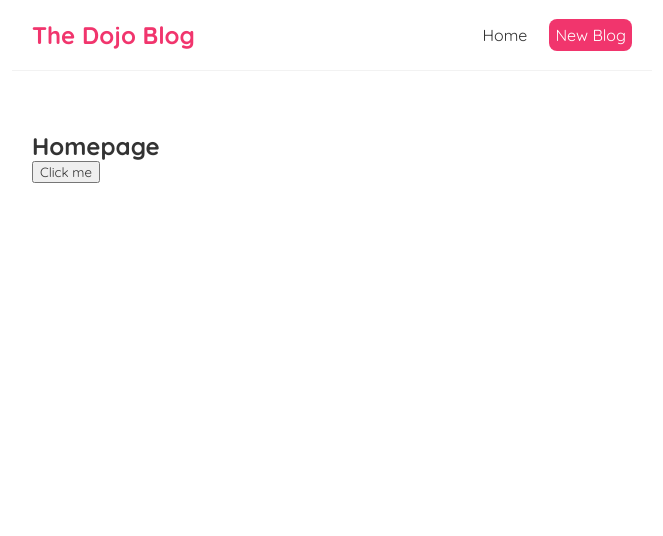
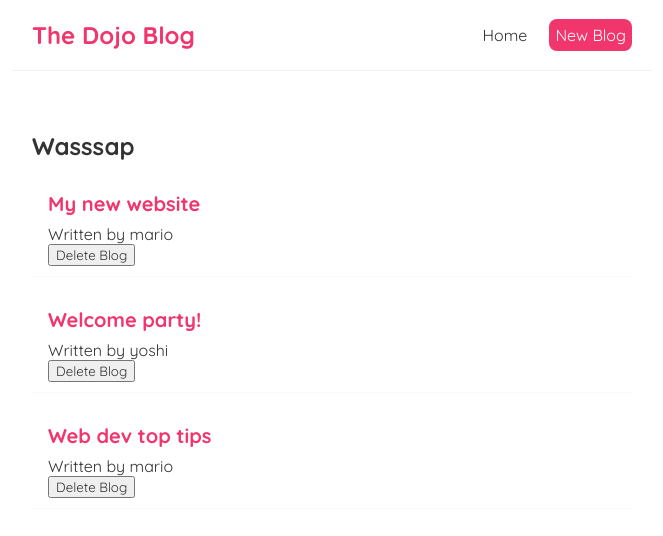
Before and after one commit to mahier8/blog-dojo, a React (Create React App) app: page / in a window 1280 px wide. Shown: the top 536 px of the page, without its empty margins (308-971 px from the left). Built offline with nearby package versions, Linux system fonts and the light colour scheme.

Commit message:
added in delete functionality and rendered lists through props

```diff
--- /dev/null
+++ b/src/BlogList.js
@@ -0,0 +1,25 @@
+const BlogList = ({blogs, title, handleDelete}) => {
+
+// const BlogList = ({blogs, title}) => {
+    // const blogs = props.blogs;
+    // const title = props.title;
+
+    // a better way to do the above is at line 1
+
+
+
+    return (
+        <div className="blog-list">
+            <h2>{title}</h2>
+            {blogs.map((blog) => (
+            <div className="blog-preview" key={blog.id}>
+                <h2>{blog.title}</h2>
+                <p>Written by {blog.author}</p>
+                <button onClick={() => handleDelete(blog.id)}>Delete Blog</button>
+            </div>
+            ))}
+        </div>
+     );
+}
+
+export default BlogList;
--- a/src/Home.js
+++ b/src/Home.js
@@ -1,14 +1,43 @@
+import { useState } from "react";
+import BlogList from "./BlogList";
+
 const Home = () => {
+  const [blogs, setBlogs] = useState([
+    { title: 'My new website', body: 'lorem ipsum...', author: 'mario', id: 1 },
+    { title: 'Welcome party!', body: 'lorem ipsum...', author: 'yoshi', id: 2 },
+    { title: 'Web dev top tips', body: 'lorem ipsum...', author: 'mario', id: 3 }
+  ])
 
-  const handleClick = () => {
-    console.log('hello, ninjas');
+  // let name = 'mario';
+  // const [name, setName] = useState('mario');
+  // const [age, setAge] = useState(25);
+
+
+  // const handleClick = (e) => {
+  //   setName('luigi');
+  //   setAge(35);
+  // }
+
+  // testing what happens in this
+  // const handleClickAgain = (name, e) => {
+  //   console.log('hello ' + name, e.target);
+  // }
+
+  const handleDelete = (id) => {
+    const newBlogs = blogs.filter(blog => blog.id !== id);
+    setBlogs(newBlogs);
   }
-
 
     return (
       <div className="home">
-        <h2>Homepage</h2>
-        <button onClick={handleClick}>Click me</button>
+        <BlogList blogs={blogs} title="Wasssap" handleDelete={handleDelete} />
+        {/* <BlogList blogs={blogs.filter((blog) => blog.author === 'mario')} title="U wot m8" /> */}
+        {/* filter through the array and return to me each case whereby the author's name is 'mario' */}
+
+        {/* <h2>Homepage</h2>
+        <p>{name} is {age} years old</p>
+        <button onClick={handleClick}>Click me</button> */}
+        {/* <button onClick={(e) => handleClickAgain('mario', e)}>Click me again</button> */}
       </div>
     );
   }
--- a/src/index.css
+++ b/src/index.css
@@ -33,3 +33,18 @@
   margin: 40px auto;
   padding: 20px;
 }
+
+/* blog previews / list */
+.blog-preview {
+  padding: 10px 16px;
+  margin: 20px 0;
+  border-bottom: 1px solid #fafafa;
+}
+.blog-preview:hover {
+  box-shadow: 1px 3px 5px rgba(0,0,0,0.1);
+}
+.blog-preview h2 {
+  font-size: 20px;
+  color: #f1356d;
+  margin-bottom: 8px;
+}
```
